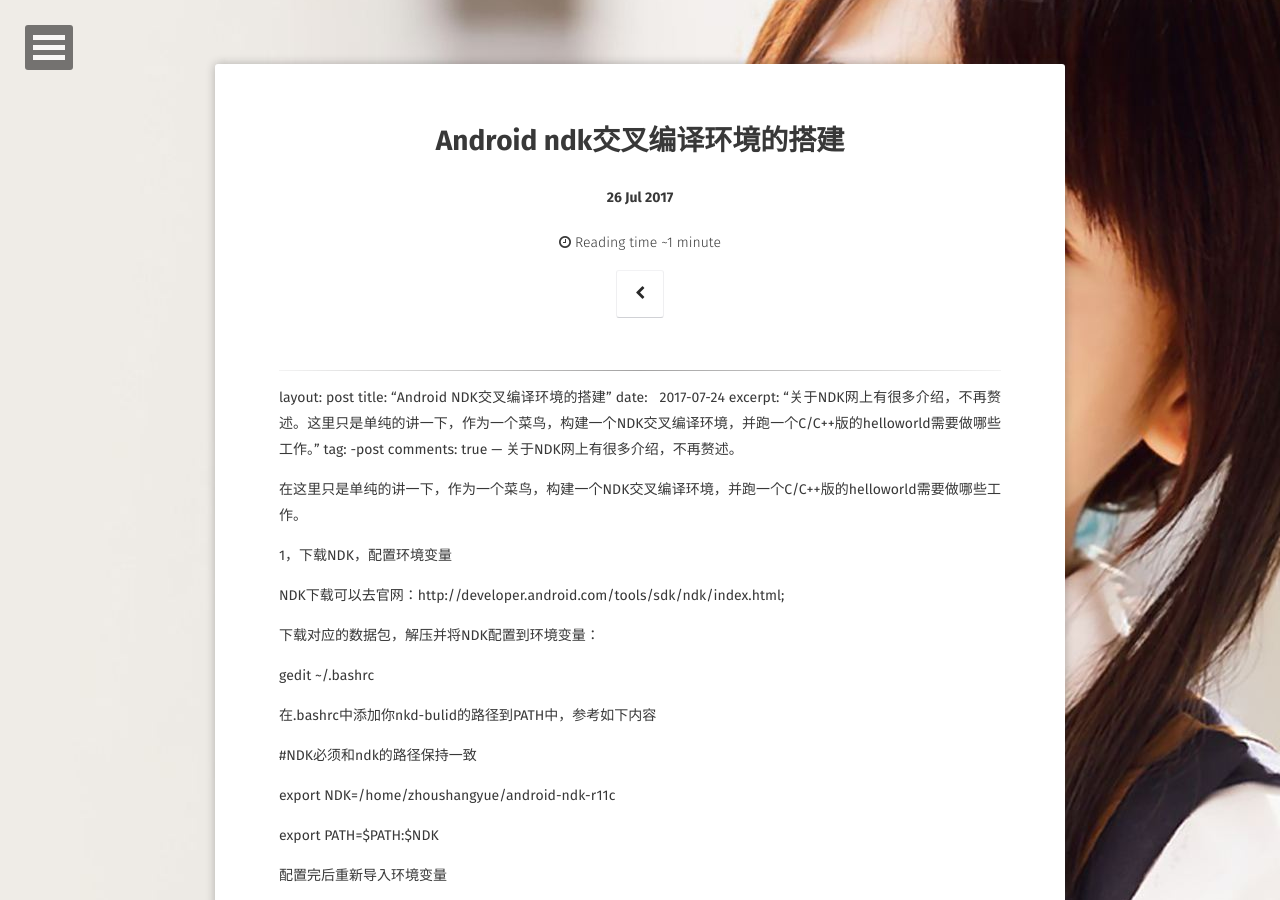
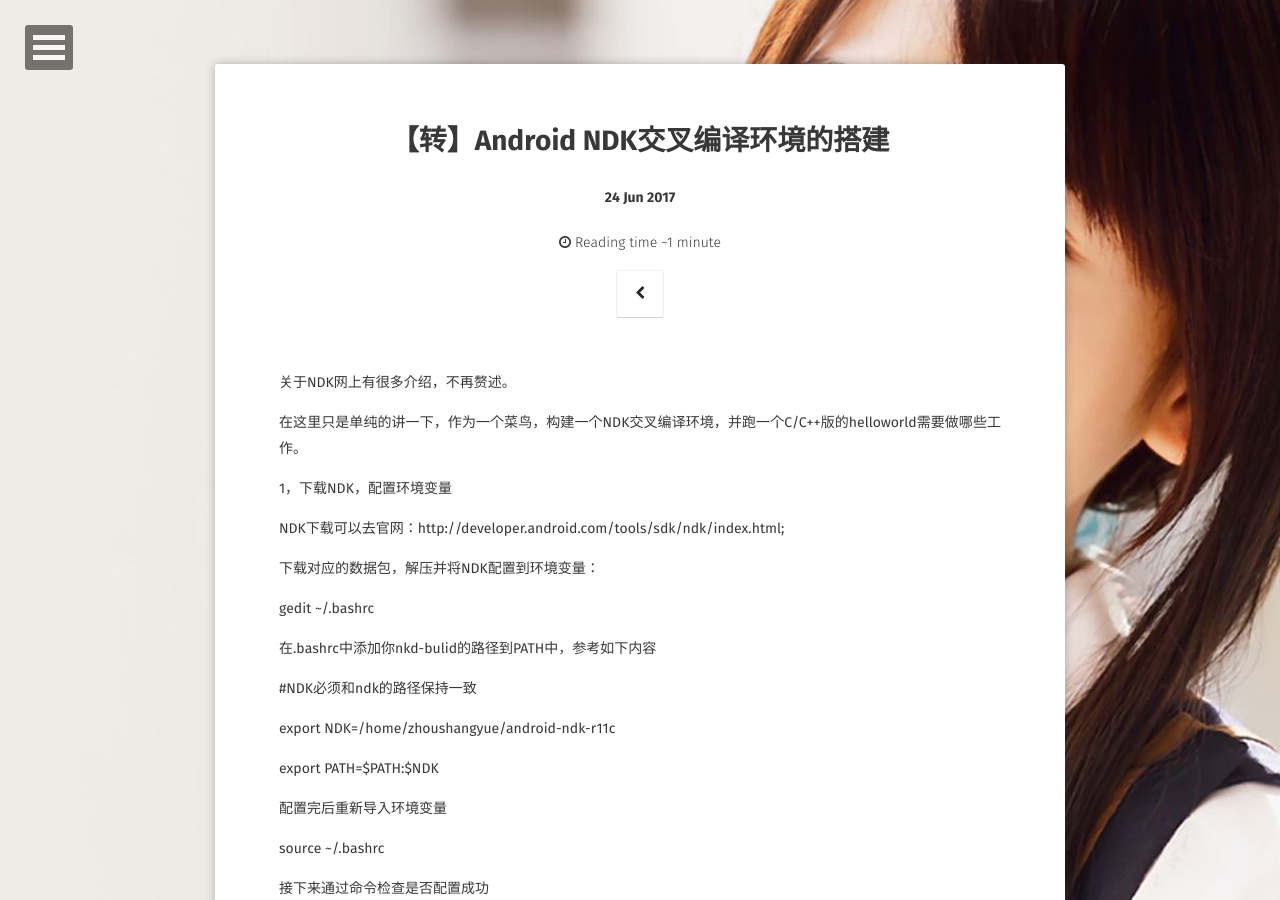
Before and after one commit to zhoushangyue/zhoushangyue.github.io, a Jekyll site: the page built from _posts/2017-07-26-Android NDK交叉编译环境的搭建.md, in a window 1280 px wide and 900 px high. Built offline with Jekyll 4.4.1, drawn with Linux system fonts in a browser that asks for light colours; some web fonts are replaced; our own code applies the rules of GitHub Pages for plain Markdown files; comment, search, counter and statistics services are not loaded; some of the changed text lies outside the part shown.

Commit message:
Update 2017-07-26-Android NDK交叉编译环境的搭建.md

```diff
--- a/_posts/2017-07-26-Android NDK交叉编译环境的搭建.md
+++ b/_posts/2017-07-26-Android NDK交叉编译环境的搭建.md
@@ -1,11 +1,10 @@
-
 ---
 layout: post
-title:  "Android NDK交叉编译环境的搭建"
-date:   2017-07-24
-excerpt: "关于NDK网上有很多介绍，不再赘述。这里只是单纯的讲一下，作为一个菜鸟，构建一个NDK交叉编译环境，并跑一个C/C++版的helloworld需要做哪些工作。"
+title:  "【转】Android NDK交叉编译环境的搭建"
+date:   2017-06-24
+excerpt: "关于NDK网上有很多介绍，不再赘述。在这里只是单纯的讲一下，作为一个菜鸟，构建一个NDK交叉编译环境，并跑一个C/C++版的helloworld需要做哪些工作。"
 tag:
--post
+- post
 comments: true
 ---
 关于NDK网上有很多介绍，不再赘述。
```
Also changed, not shown: other parts of _posts/2017-07-26-Android NDK交叉编译环境的搭建.md (+2 -0 lines).
